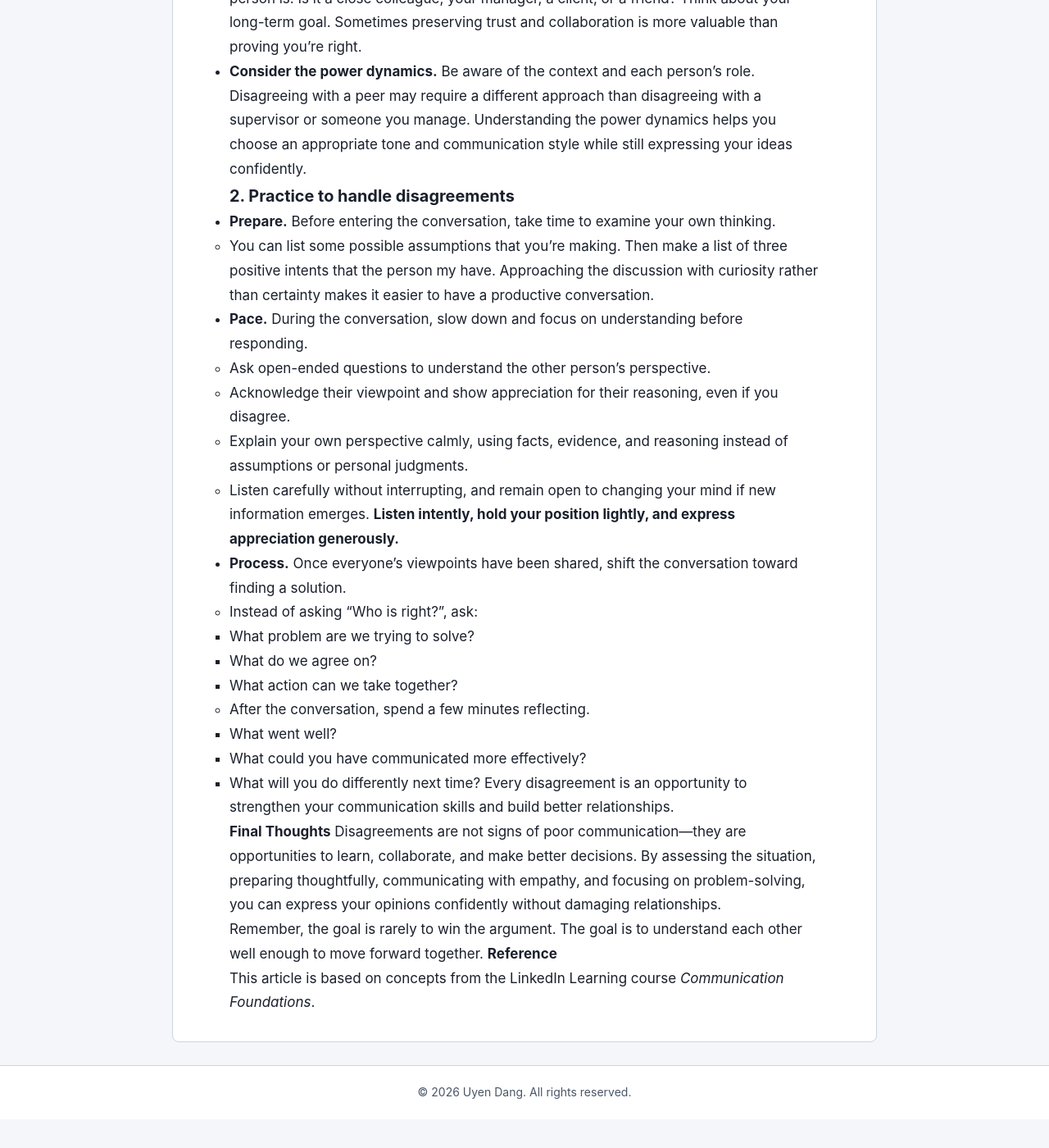
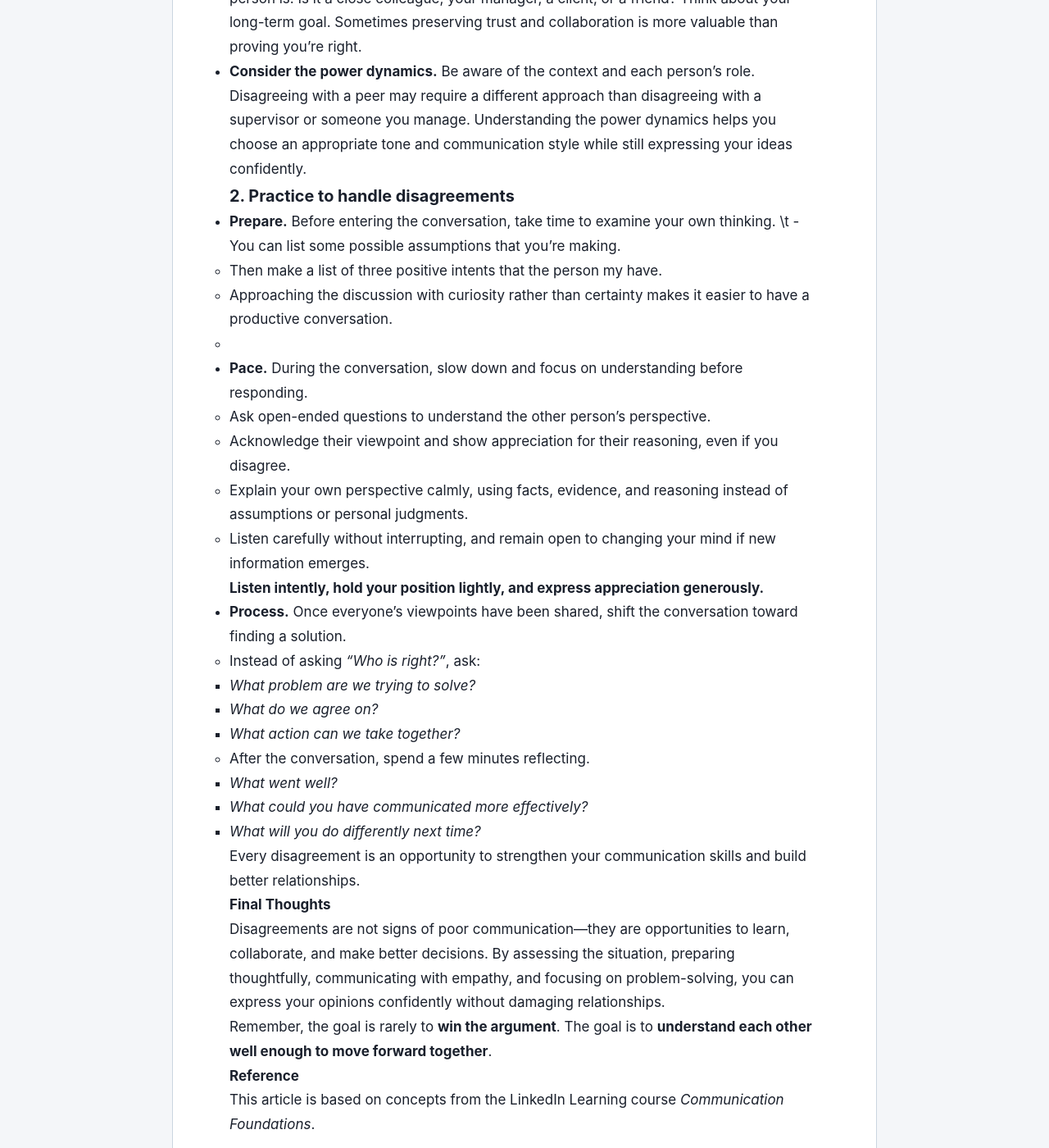
Before and after one commit to DangLeUyen/blog, a Jekyll site: the page built from _posts/2026-06-29-HandlingDisagreements.md, in a window 1280 px wide and 1400 px high, scrolled down 705 px. Shown: the whole window at 82% size. Built offline with Jekyll 4.4.1, drawn with Linux system fonts in a browser that asks for light colours; before the commit the page ends 2070 px from its top, so only the background shows below that.

```diff
--- a/_posts/2026-06-29-HandlingDisagreements.md
+++ b/_posts/2026-06-29-HandlingDisagreements.md
@@ -16,28 +16,36 @@ There is no one-size-fits-all approach to handling disagreements. Before respond
 
 ### 2. Practice to handle disagreements
 - **Prepare.** Before entering the conversation, take time to examine your own thinking.
-  - You can list some possible assumptions that you're making. Then make a list of three positive intents that the person my have. Approaching the discussion with curiosity rather than certainty makes it easier to have a productive conversation.
+\t  - You can list some possible assumptions that you're making.
+    - Then make a list of three positive intents that the person my have.
+    - Approaching the discussion with curiosity rather than certainty makes it easier to have a productive conversation.
+    -
 - **Pace.** During the conversation, slow down and focus on understanding before responding.
   - Ask open-ended questions to understand the other person's perspective.
   - Acknowledge their viewpoint and show appreciation for their reasoning, even if you disagree.
   - Explain your own perspective calmly, using facts, evidence, and reasoning instead of assumptions or personal judgments.
   - Listen carefully without interrupting, and remain open to changing your mind if new information emerges.
+
   **Listen intently, hold your position lightly, and express appreciation generously.**
+
 - **Process.** Once everyone's viewpoints have been shared, shift the conversation toward finding a solution.
-  - Instead of asking "Who is right?", ask:
-    - What problem are we trying to solve?
-    - What do we agree on?
-    - What action can we take together?
+  - Instead of asking *"Who is right?"*, ask:
+    - *What problem are we trying to solve?*
+    - *What do we agree on?*
+    - *What action can we take together?*
   - After the conversation, spend a few minutes reflecting.
-    - What went well?
-    - What could you have communicated more effectively?
-    - What will you do differently next time?
+    - *What went well?*
+    - *What could you have communicated more effectively?*
+    - *What will you do differently next time?*
+
 Every disagreement is an opportunity to strengthen your communication skills and build better relationships.
 
 **Final Thoughts**
+
 Disagreements are not signs of poor communication—they are opportunities to learn, collaborate, and make better decisions. By assessing the situation, preparing thoughtfully, communicating with empathy, and focusing on problem-solving, you can express your opinions confidently without damaging relationships.
 
-Remember, the goal is rarely to win the argument. The goal is to understand each other well enough to move forward together.
+Remember, the goal is rarely to **win the argument**. The goal is to **understand each other well enough to move forward together**.
+
 **Reference**
 
 This article is based on concepts from the LinkedIn Learning course *Communication Foundations*.
```
